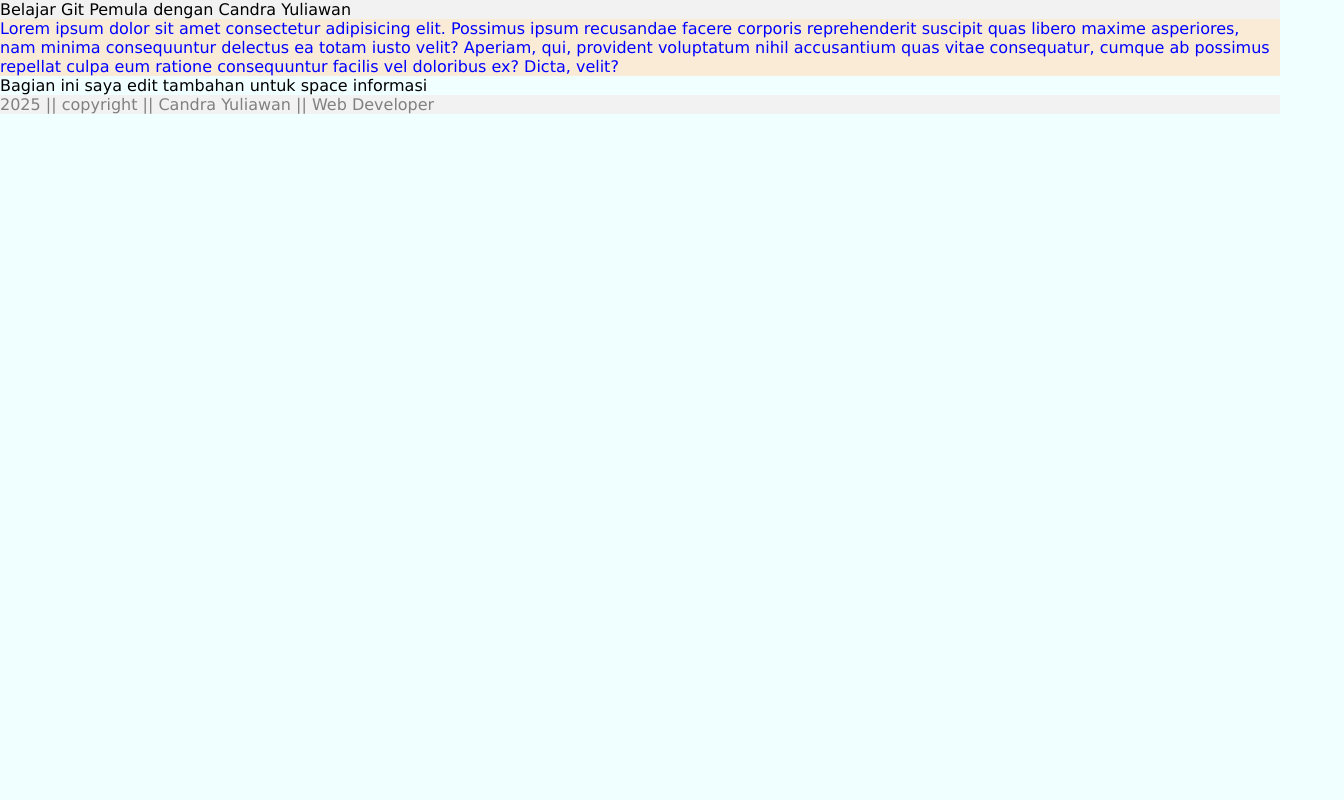
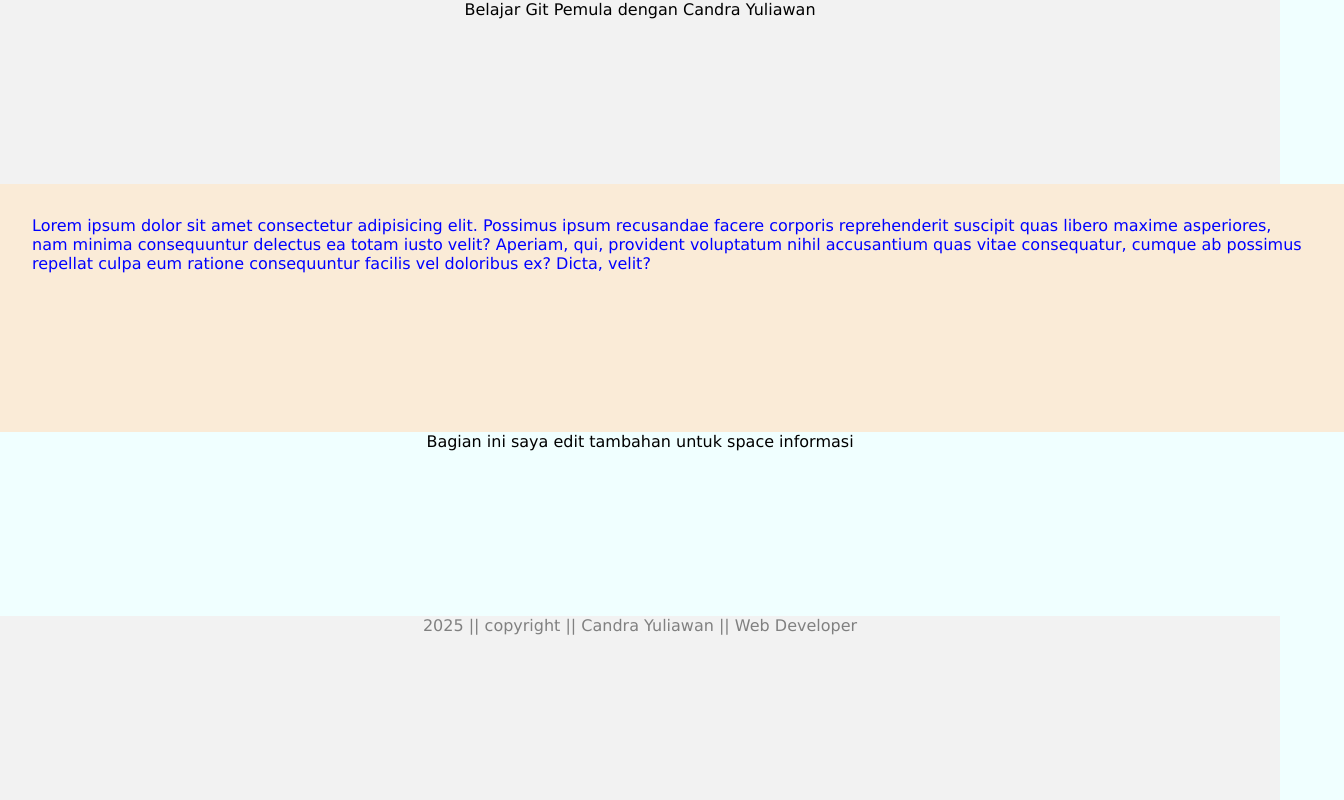
Before and after one commit to CandraYuliawan1207/BelajarGitPemula, a plain HTML site: page index.html in a window 1280 px wide. Shown: the whole page, 1344 px wide, since content can reach past the window. Drawn offline with Linux system fonts and the light colour scheme.

Commit message:
memperbarui style menjadi flexbox dan center

```diff
--- a/assets/main.css
+++ b/assets/main.css
@@ -1,25 +1,39 @@
 * {
     margin: 0;
     padding: 0;
+    width: 100%;
+    height: 100%;
 }
 
 body {
     font-family: 'Lucida Sans', 'Lucida Sans Regular', 'Lucida Grande', 'Lucida Sans Unicode', Geneva, Verdana, sans-serif;
     background-color: azure;
+    display: flex;
+    flex-direction: column;
+    justify-content: center;
 }
 
 header {
     background-color: #f2f2f2;
     color: black;
+    text-align: center;
 }
 
 main {
+    display: block;
+    padding: 2em;
     background-color: antiquewhite;
     color: blue;
+    text-align: start;
+}
+
+.informasi {
+    text-align: center;
 }
 
 footer {
     background-color: #f2f2f2;
     color: gray;
     font-weight: 300;
+    text-align: center;
 }
```
